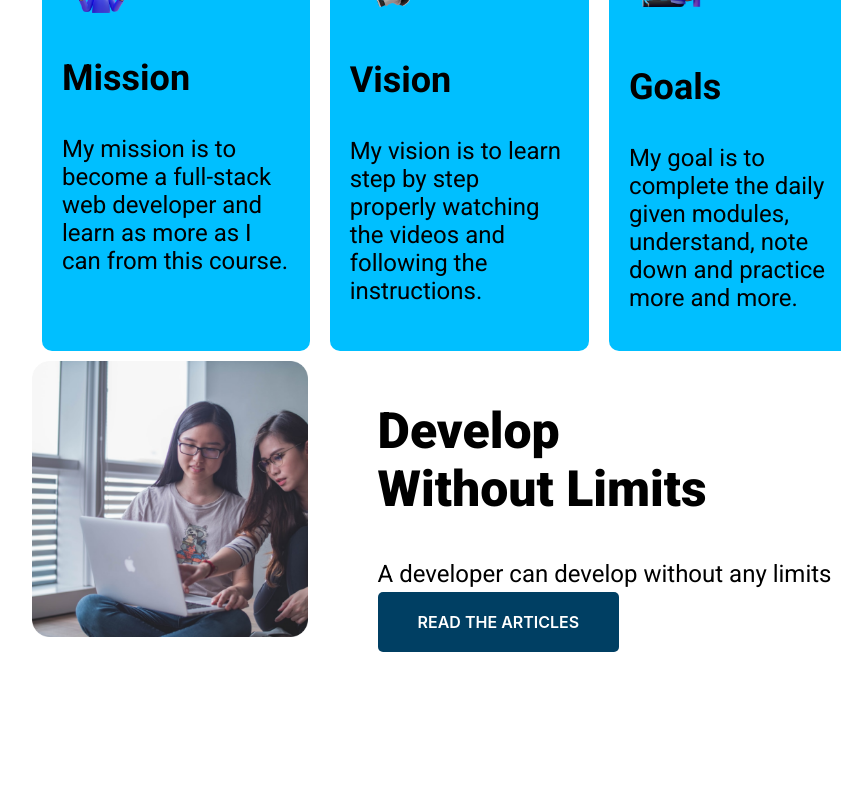
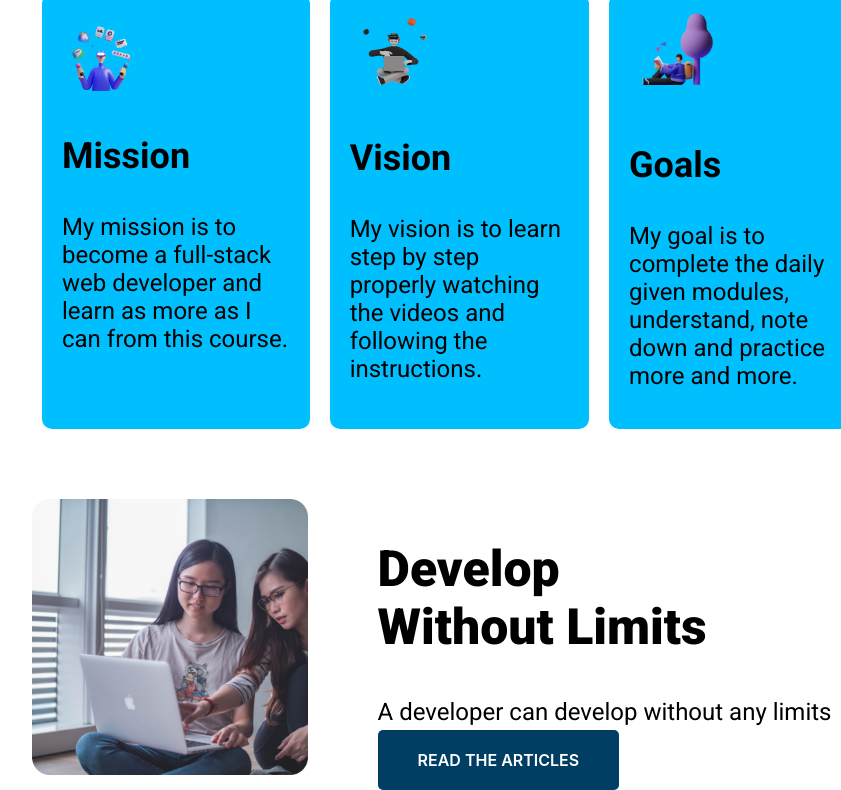
Before and after one commit to anthony-aura/assignment-web-1, a plain HTML site: page index.html in a window 1280 px wide. Shown: the part 1016-1806 px from the top of the page, without its empty margins (176-1017 px from the left). Before the commit the page ends 1668 px from the top, so only its background shows below. Drawn offline with nearby package versions, Linux system fonts and the light colour scheme.

Commit message:
css added

```diff
--- a/style.css
+++ b/style.css
@@ -4,7 +4,12 @@ body{
     padding-top: 60px;
 }
 
-.first-section, .mission-section, .develop-section{
+.first-section, .develop-section{
+    display: flex;
+    padding-top: 60px;
+}
+
+.mission-section{
     display: flex;
 }
 
```
Also changed, not shown: index.html (+1 -0 lines).
